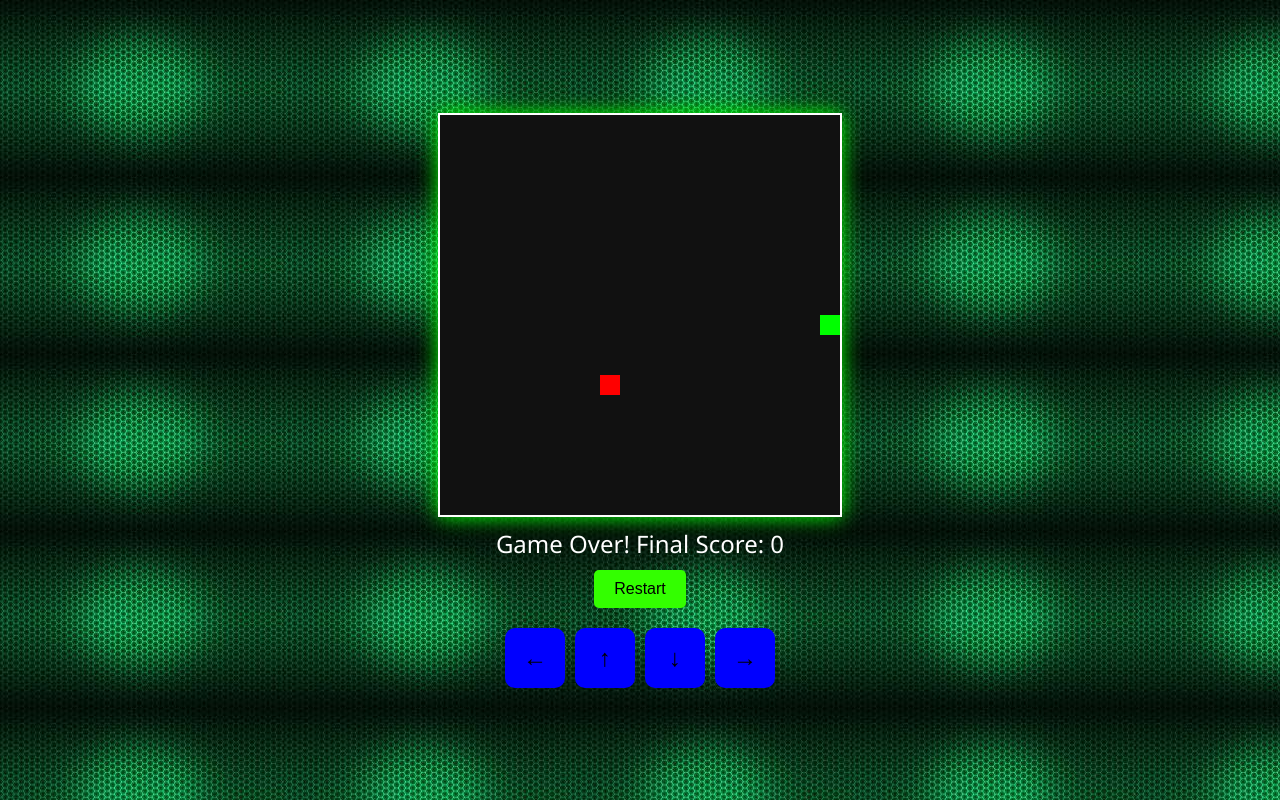
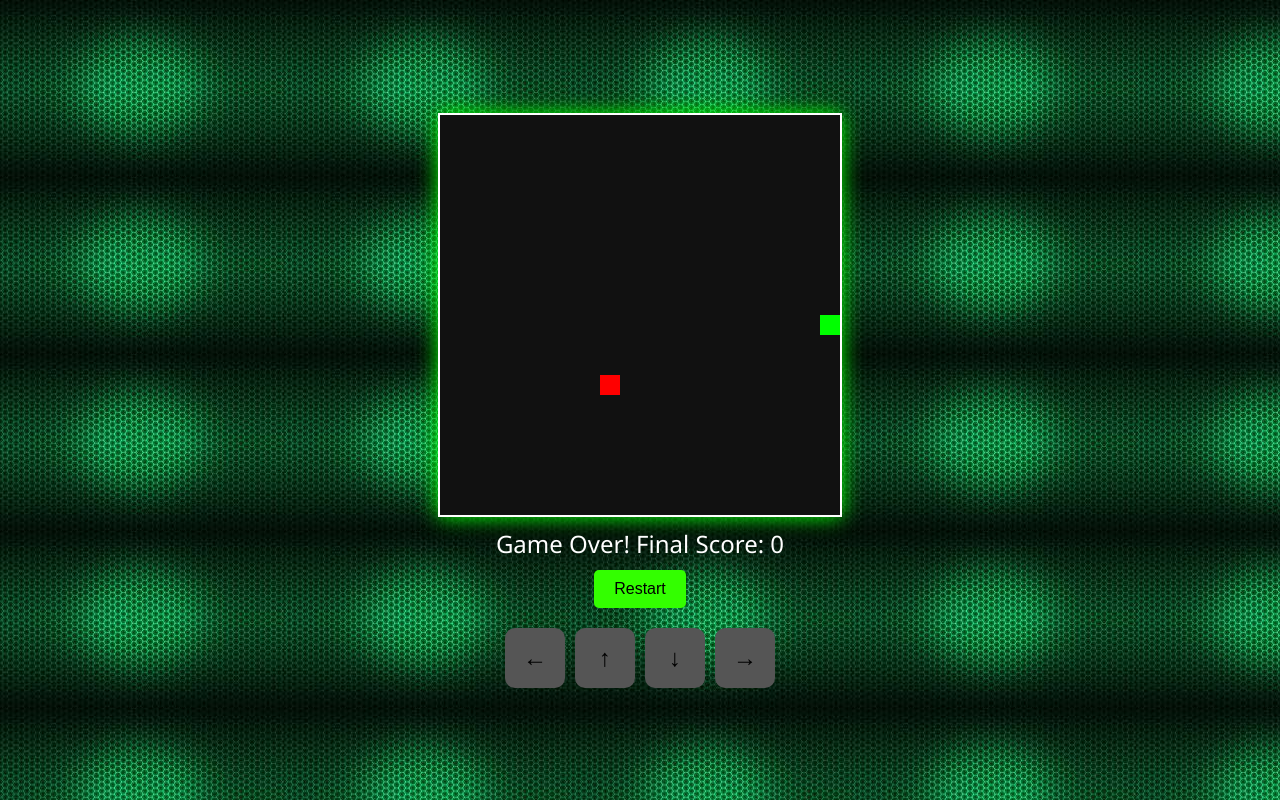
Before and after one commit to Ratna-Amarsi/snake-game, a plain HTML site: page index.html in a window 1280 px wide. Drawn offline with Linux system fonts and the light colour scheme.

Commit message:
Update style.css

```diff
--- a/style.css
+++ b/style.css
@@ -41,7 +41,7 @@
 .btn {
   width: 60px;
   height: 60px;
-  background-color: blue;
+  background-color: #555;
   border: none;
   border-radius: 10px;
   font-size: 24px;
```
